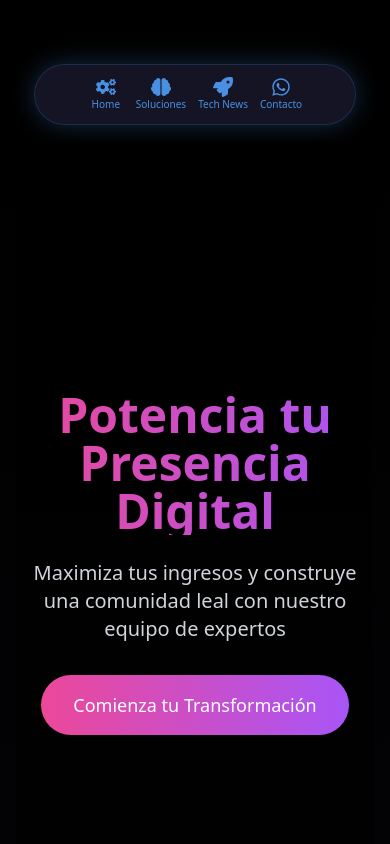
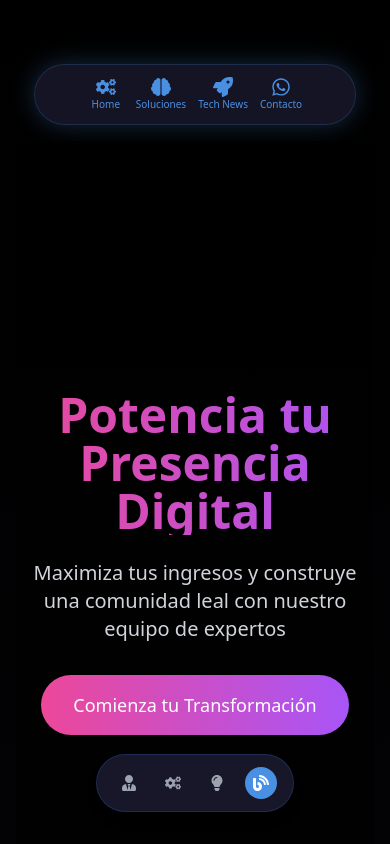
Before and after one commit to deivipluss/landing, a Next.js app: page /redes-membresia in a window 390 px wide. Shown: the top 844 px of the page. Built offline with nearby package versions, Linux system fonts and the light colour scheme.

Commit message:
feat: menú flotante de navegación móvil igual que gerencias en membresía

```diff
--- a/app/redes-membresia/page.tsx
+++ b/app/redes-membresia/page.tsx
@@ -60,7 +60,7 @@ export default function RedesMembresia() {
 
   return (
     <div className="min-h-screen bg-gradient-to-b from-black to-[#1A1A2E] flex flex-col overflow-hidden">
-      {/* Barra lateral de navegación (solo escritorio) */}
+      {/* Barra lateral de navegación (escritorio) */}
       <div className="hidden md:block fixed left-4 lg:left-10 top-1/2 transform -translate-y-1/2 z-40">
         <motion.div
           initial={{ x: -50, opacity: 0 }}
@@ -91,6 +91,34 @@ export default function RedesMembresia() {
                 <div className="absolute left-full top-1/2 transform -translate-y-1/2 w-8 h-0.5 bg-[#4A90E2]"></div>
               )}
             </div>
+          ))}
+        </motion.div>
+      </div>
+
+      {/* Menú flotante de navegación (móvil) */}
+      <div className="fixed bottom-8 left-0 right-0 z-40 flex justify-center md:hidden">
+        <motion.div
+          initial={{ y: 100, opacity: 0 }}
+          animate={{ y: 0, opacity: 1 }}
+          transition={{ delay: 1 }}
+          className="px-4 py-3 bg-[#1A1A2E]/90 backdrop-blur-lg rounded-full flex gap-3 border border-blue-500/20 shadow-lg"
+        >
+          {[
+            { id: "overview", icon: <FaUserTie />, label: "Visión General" },
+            { id: "metrics", icon: <FaCogs />, label: "Métricas" },
+            { id: "features", icon: <FaLightbulb />, label: "Plataformas" },
+            { id: "blog", icon: <FaBlog />, label: "Blog" }
+          ].map(item => (
+            <button
+              key={item.id}
+              onClick={() => {
+                const el = document.getElementById(item.id);
+                if (el) el.scrollIntoView({ behavior: 'smooth', block: 'start' });
+              }}
+              className={`p-2 rounded-full ${activeSection === item.id ? "bg-[#4A90E2] text-white" : "text-gray-400"}`}
+            >
+              {item.icon}
+            </button>
           ))}
         </motion.div>
       </div>
```
